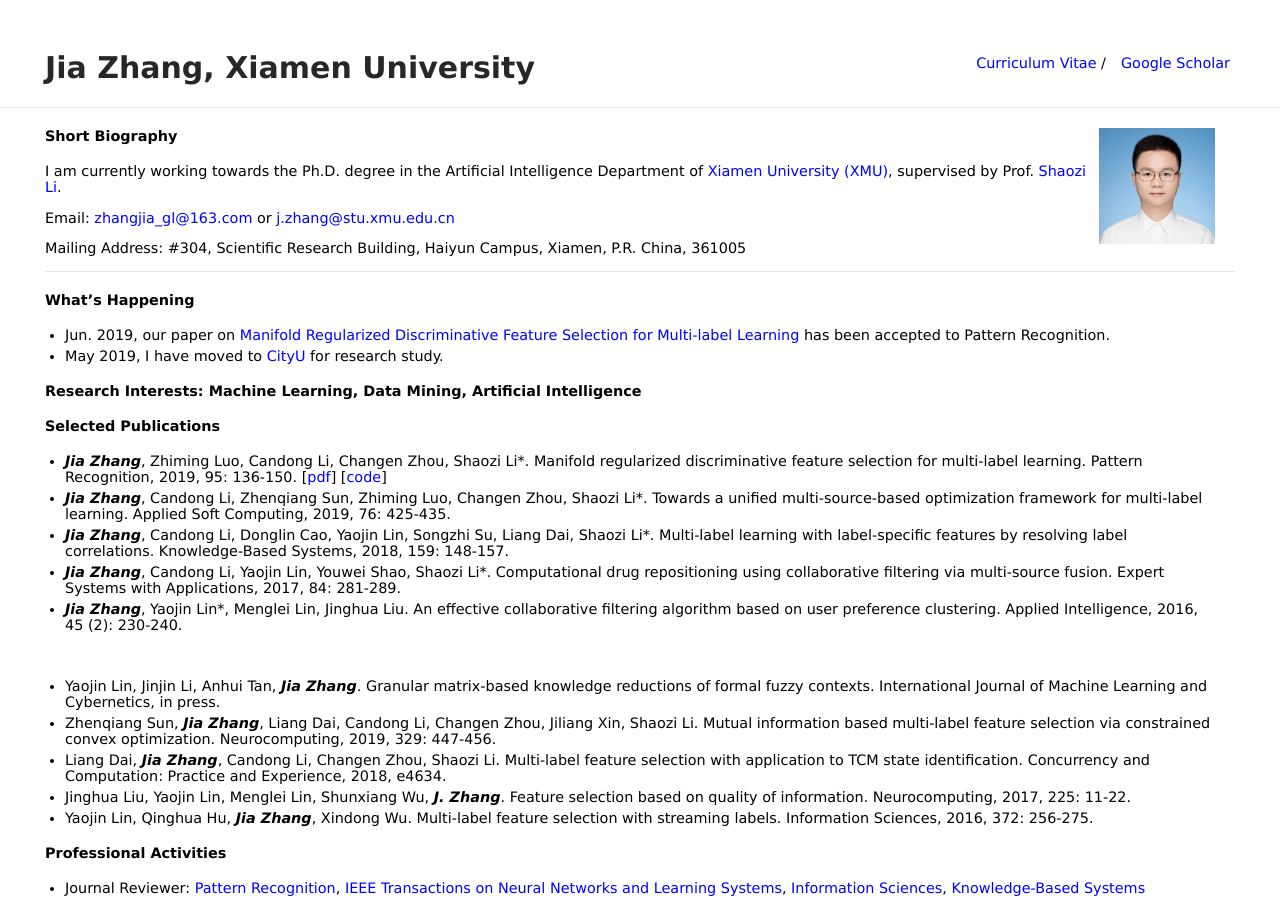
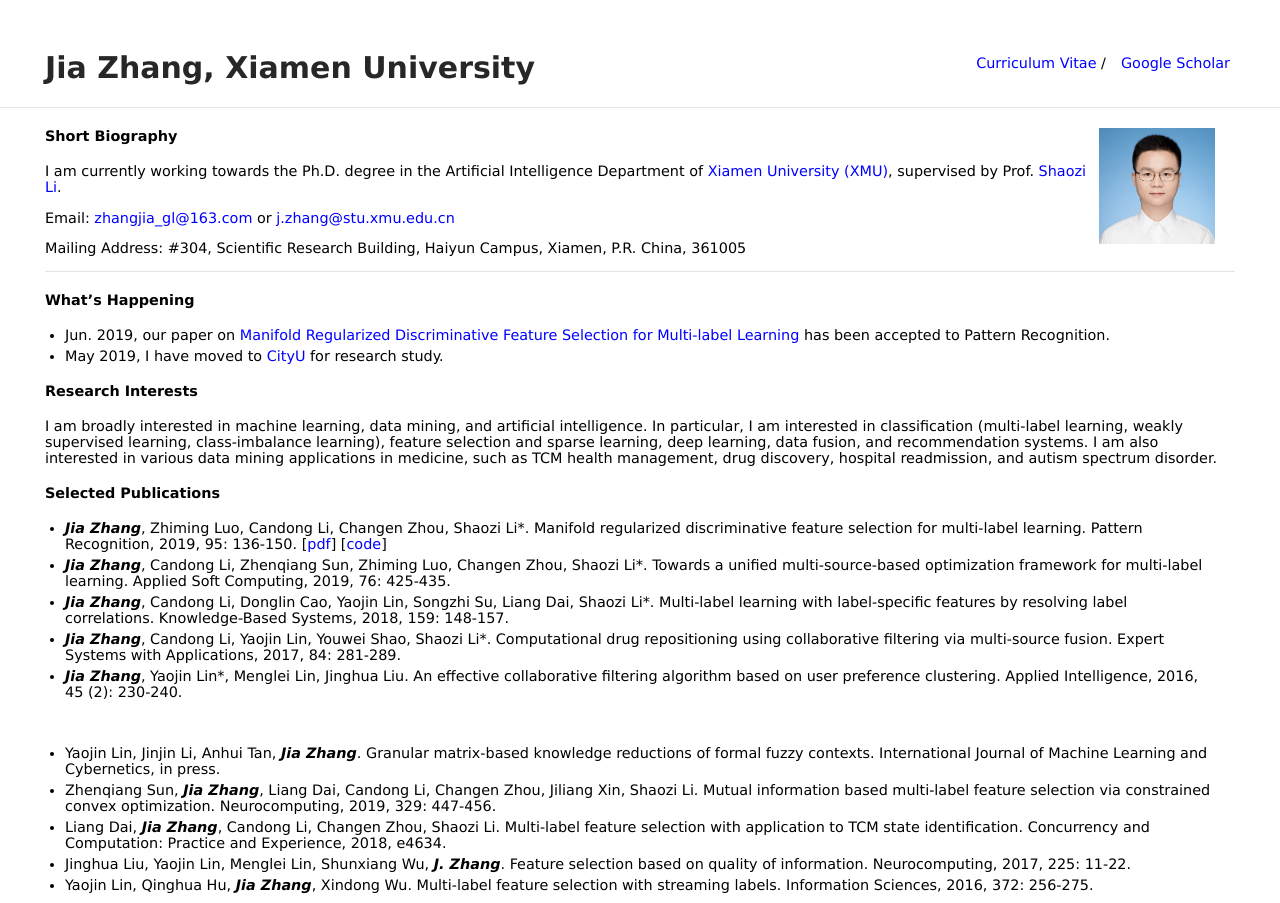
Before and after one commit to jiazhang-ml/jiazhang-ml.github.io, a Jekyll site: the page built from index.md, in a window 1280 px wide, cut to the strip 0-903 px from the top of the page. Built offline with Jekyll 4.4.1, drawn with Linux system fonts in a browser that asks for light colours.

Commit message:
Update index.md

```diff
--- a/index.md
+++ b/index.md
@@ -19,7 +19,9 @@ Mailing Address: #304, Scientific Research Building, Haiyun Campus, Xiamen, P.R.
 * Jun. 2019, our paper on [Manifold Regularized Discriminative Feature Selection for Multi-label Learning](https://www.sciencedirect.com/science/article/pii/S0031320319302341) has been accepted to Pattern Recognition.
 * May 2019, I have moved to [CityU](https://www.cityu.edu.hk/) for research study.
 
-#### Research Interests: Machine Learning, Data Mining, Artificial Intelligence
+#### Research Interests
+
+I am broadly interested in machine learning, data mining, and artificial intelligence. In particular, I am interested in classification (multi-label learning, weakly supervised learning, class-imbalance learning), feature selection and sparse learning, deep learning, data fusion, and recommendation systems. I am also interested in various data mining applications in medicine, such as TCM health management, drug discovery, hospital readmission, and autism spectrum disorder.
 
 #### Selected Publications
 
```
